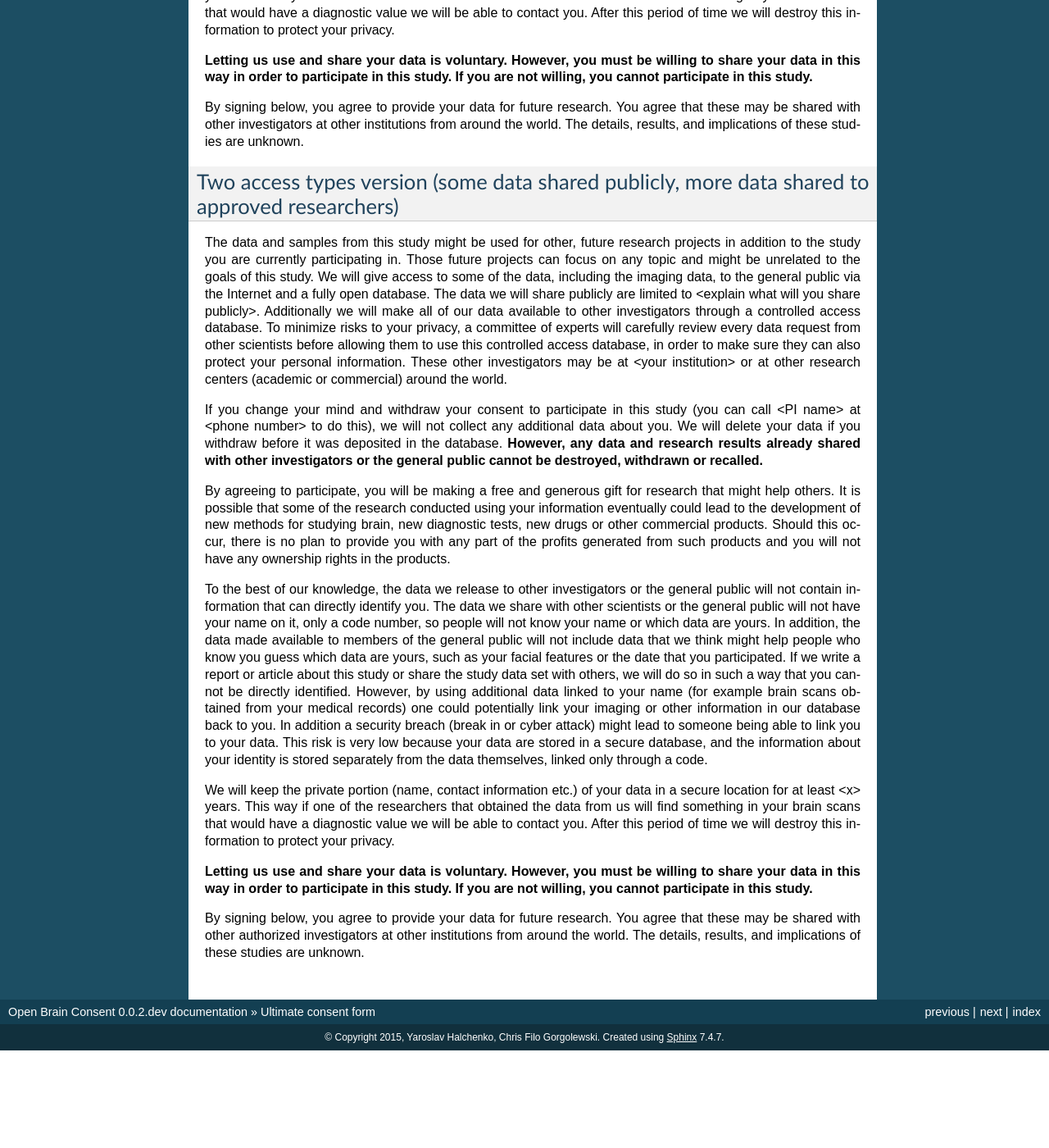
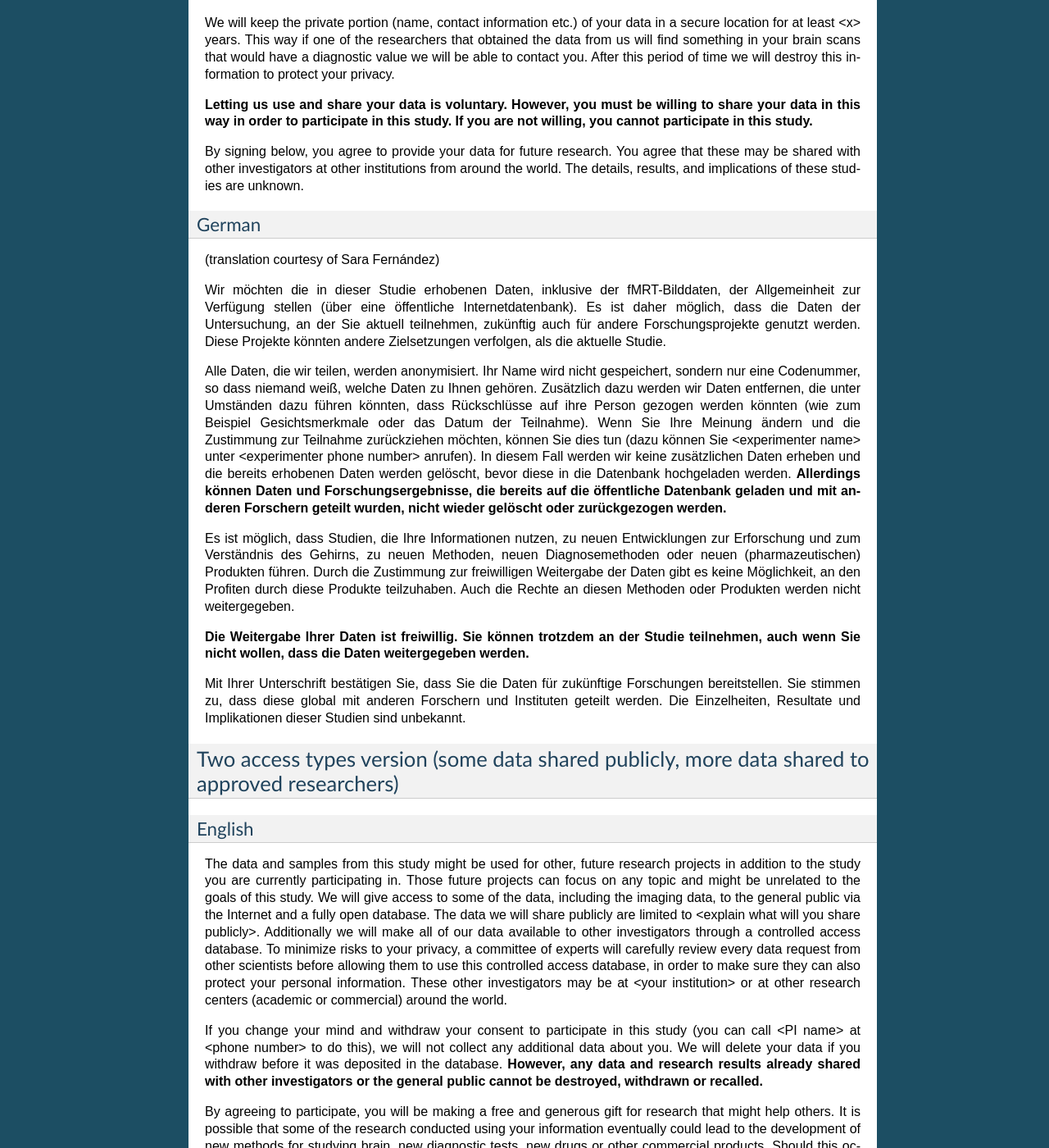
Before and after one commit to con/open-brain-consent, a Sphinx documentation site: the page built from docs/source/ultimate.rst, in a window 1280 px wide and 1400 px high, scrolled down 863 px. Shown: the whole window at 82% size. Built offline with Sphinx 7.4.7, drawn with Linux system fonts in a browser that asks for light colours; before the commit the page ends 2144 px from its top, so only the background shows below that; some of the changed text lies outside the part shown.

Commit message:
Added german translation of the ultimate consent form

```diff
--- a/docs/source/ultimate.rst
+++ b/docs/source/ultimate.rst
@@ -7,6 +7,8 @@ The following consent form has been put together, by merging best parts of exist
 
 Single access type version (all data shared publicly; recommended)
 ------------------------------------------------------------------
+English
+~~~~~~~
 
 The data and samples from this study might be used for other, future research projects in addition to the study you are currently participating in. Those future projects can focus on any topic that might be unrelated to the goals of this study. We will give access to the data we are collecting, including the imaging data, to the general public via the Internet and a fully open database.
 
@@ -24,8 +26,25 @@ We will keep the private portion (name, contact information etc.) of your data i
 
 By signing below, you agree to provide your data for future research. You agree that these may be shared with other investigators at other institutions from around the world. The details, results, and implications of these studies are unknown.
 
+German
+~~~~~~
+(translation courtesy of Sara Fernández)
+
+Wir möchten die in dieser Studie erhobenen Daten, inklusive der fMRT-Bilddaten, der Allgemeinheit zur Verfügung stellen (über eine öffentliche Internetdatenbank). Es ist daher möglich, dass die Daten der Untersuchung, an der Sie aktuell teilnehmen, zukünftig auch für andere Forschungsprojekte genutzt werden. Diese Projekte könnten andere Zielsetzungen verfolgen, als die aktuelle Studie.
+
+Alle Daten, die wir teilen, werden anonymisiert. Ihr Name wird nicht gespeichert, sondern nur eine Codenummer, so dass niemand weiß, welche Daten zu Ihnen gehören. Zusätzlich dazu werden wir Daten entfernen, die unter Umständen dazu führen könnten, dass Rückschlüsse auf ihre Person gezogen werden könnten (wie zum Beispiel Gesichtsmerkmale oder das Datum der Teilnahme). Wenn Sie Ihre Meinung ändern und die Zustimmung zur Teilnahme zurückziehen möchten, können Sie dies tun (dazu können Sie <experimenter name> unter <experimenter phone number> anrufen). In diesem Fall werden wir keine zusätzlichen Daten erheben und die bereits erhobenen Daten werden gelöscht, bevor diese in die Datenbank hochgeladen werden. **Allerdings können Daten und Forschungsergebnisse, die bereits auf die öffentliche Datenbank geladen und mit anderen Forschern geteilt wurden, nicht wieder gelöscht oder zurückgezogen werden.**
+
+Es ist möglich, dass Studien, die Ihre Informationen nutzen, zu neuen Entwicklungen zur Erforschung und zum Verständnis des Gehirns, zu neuen Methoden, neuen Diagnosemethoden oder neuen (pharmazeutischen) Produkten führen. Durch die Zustimmung zur freiwilligen Weitergabe der Daten gibt es keine Möglichkeit, an den Profiten durch diese Produkte teilzuhaben. Auch die Rechte an diesen Methoden oder Produkten werden nicht weitergegeben.
+
+**Die Weitergabe Ihrer Daten ist freiwillig. Sie können trotzdem an der Studie teilnehmen, auch wenn Sie nicht wollen, dass die Daten weitergegeben werden.**
+
+Mit Ihrer Unterschrift bestätigen Sie, dass Sie die Daten für zukünftige Forschungen bereitstellen. Sie stimmen zu, dass diese global mit anderen Forschern und Instituten geteilt werden. Die Einzelheiten, Resultate und Implikationen dieser Studien sind unbekannt.
+
+
 Two access types version (some data shared publicly, more data shared to approved researchers)
 ----------------------------------------------------------------------------------------------
+English
+~~~~~~~
 
 The data and samples from this study might be used for other, future research projects in addition to the study you are currently participating in. Those future projects can focus on any topic and might be unrelated to the goals of this study. We will give access to some of the data, including the imaging data, to the general public via the Internet and a fully open database. The data we will share publicly are limited to <explain what will you share publicly>. Additionally we will make all of our data available to other investigators through a controlled access database. To minimize risks to your privacy, a committee of experts will carefully review every data request from other scientists before allowing them to use this controlled access database, in order to make sure they can also protect your personal information. These other investigators may be at <your institution> or at other research centers (academic or commercial) around the world.
 
```
